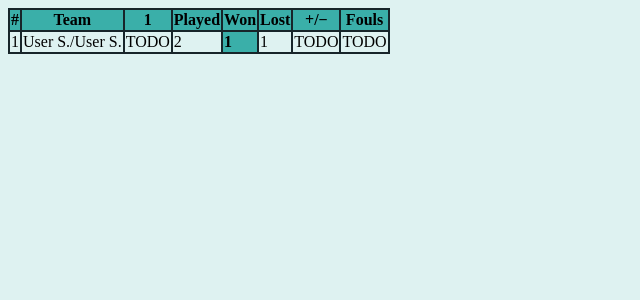
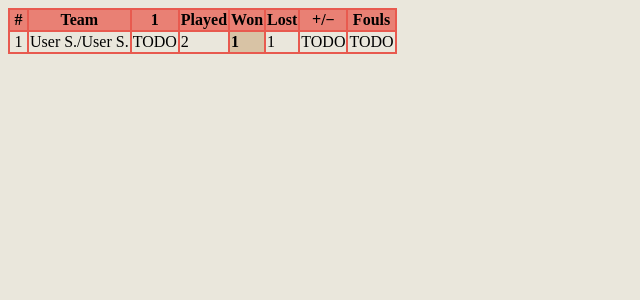
Before and after one commit to eeeeeeeelias/codenames, a Django app: a page that uses codenames/templates/codenames/one_group_table.html in a window 1280 px wide. Shown: the top 300 px of the page, without its empty margins (0-640 px from the left). Run offline with Django 3.2, Linux system fonts and the light colour scheme; tables that the repository leaves empty hold one stand-in row (values such as "Sample post").

Commit message:
Update css:
* Choose warm theme insteda of cold one
* Remove unused classes
* Add new classes for result table cells and header cells

```diff
--- a/codenames/static/codenames/style.css
+++ b/codenames/static/codenames/style.css
@@ -1,17 +1,43 @@
 body {
-    background-color: #DEF2F1;
+    background-color: #EAE7DC;
 }
 
 table, th, td {
     border-collapse: collapse;
-    border: 2px solid #17252A;
+    border: 2px solid #E85A4F;
 }
 
 th {
-    background-color: #3AAFA9;
+    background-color: #E98074;
 }
 
 .won_cell {
     font-weight: bolder;
-    background-color: #3AAFA9;
+    background-color: #D8C3A5;
 }
+
+.place_header {
+    width: 15px;
+    text-align: center;
+}
+
+.place_cell {
+    text-align: center;
+}
+
+.gameresult_header {
+    width: 30px;
+}
+
+.gameresult_cell {
+    text-align: center;
+}
+
+.auto_win, .auto_lose {
+    font-style: italic;
+    background-color: #8E8D8A;
+}
+
+.itself_cell {
+    background-color: #202020;
+}
```
